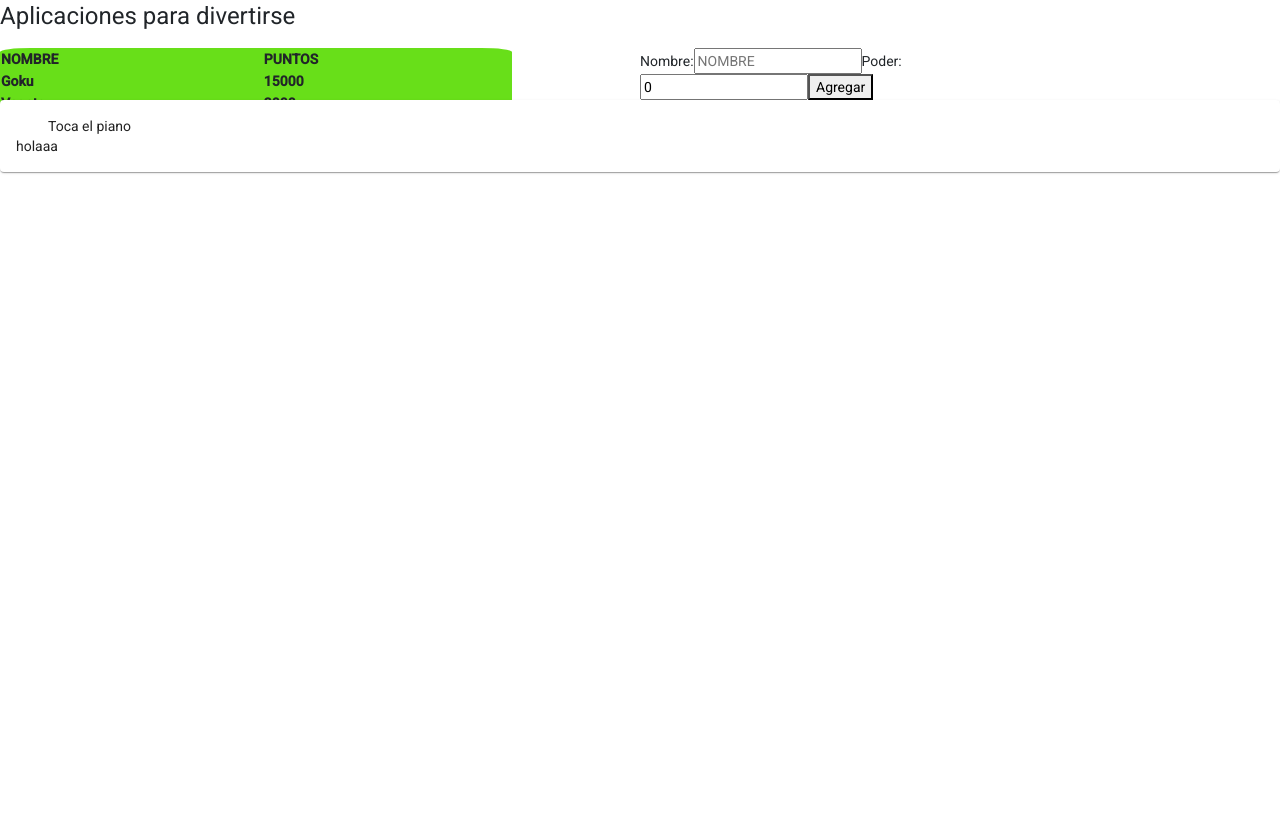
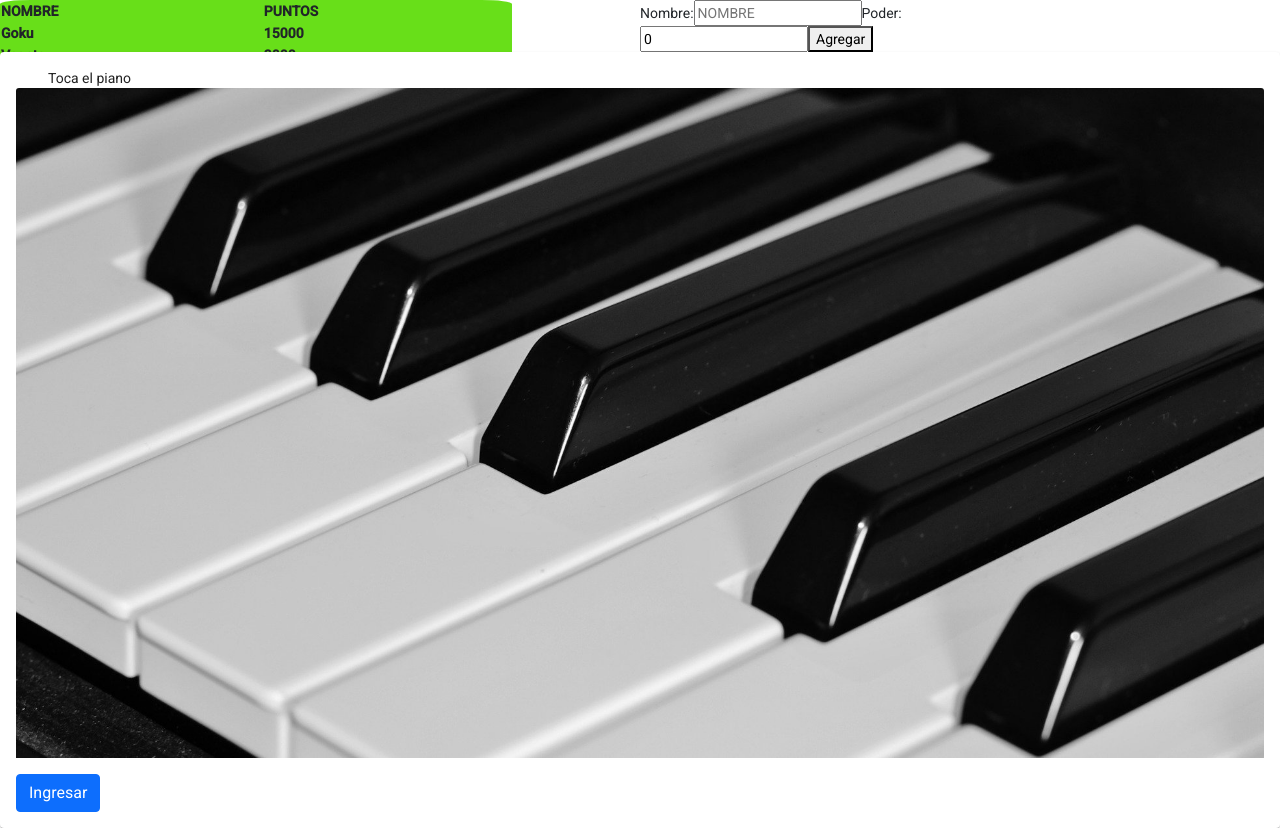
Before and after one commit to ValleGalan/MiniProyectosAngular, an Angular app: page / in a window 1280 px wide. Before the commit the page ends 800 px from the top, so only its background shows below. Built offline with nearby package versions, Linux system fonts and the light colour scheme.

Commit message:
card añadiendo imagen

```diff
--- a/src/app/app.component.html
+++ b/src/app/app.component.html
@@ -1,9 +1,10 @@
-<app-inicio></app-inicio>
+
 <app-main-page></app-main-page>
 
 <mat-card>
     <mat-card-header> Toca el piano </mat-card-header>
     <mat-card-content>
-        holaaa
+        <img src="../assets/img/ImgEstilo/piano.jpg" class="card-img-top" alt="...">
     </mat-card-content>
+    <a  class="btn btn-primary">Ingresar</a> <!--  [routerLink]="'piano'"  -->
 </mat-card>
```
